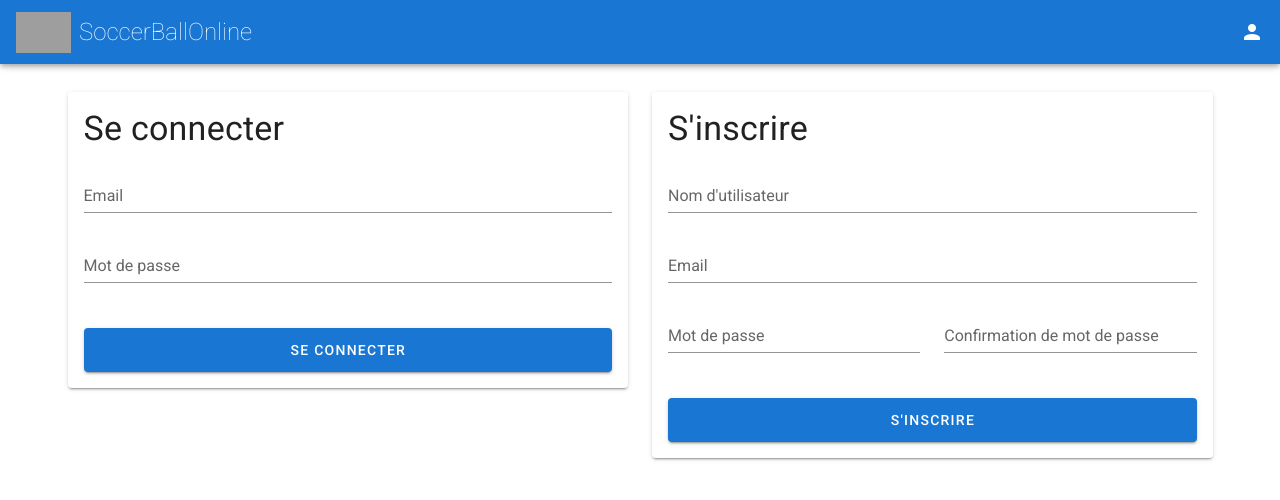
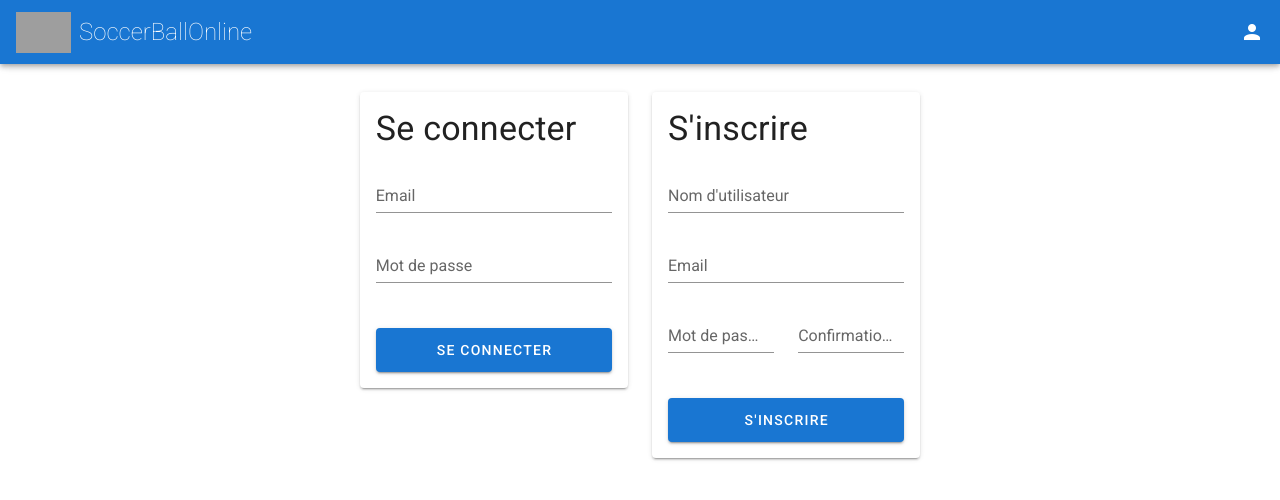
Before and after one commit to stan1712/SoccerBallOnline, a Vue app: page /access in a window 1280 px wide. Shown: the top 500 px of the page. Built offline with nearby package versions, Linux system fonts and the light colour scheme; no server answers; grey boxes are pictures that could not be loaded.

Commit message:
🌈 style・Les formulaires sont plus petits et centrés

```diff
--- a/src/views/Access.vue
+++ b/src/views/Access.vue
@@ -1,7 +1,7 @@
 <template>
 	<v-container>
 		<v-row>
-			<v-col cols="12" sm="6">
+			<v-col cols="12" sm="3" offset="3">
 
 				<v-card>
 					<v-card-title>
@@ -20,7 +20,7 @@
 
 			</v-col>
 
-			<v-col cols="12" sm="6">
+			<v-col cols="12" sm="3">
 
 				<v-card>
 					<v-card-title>
```
